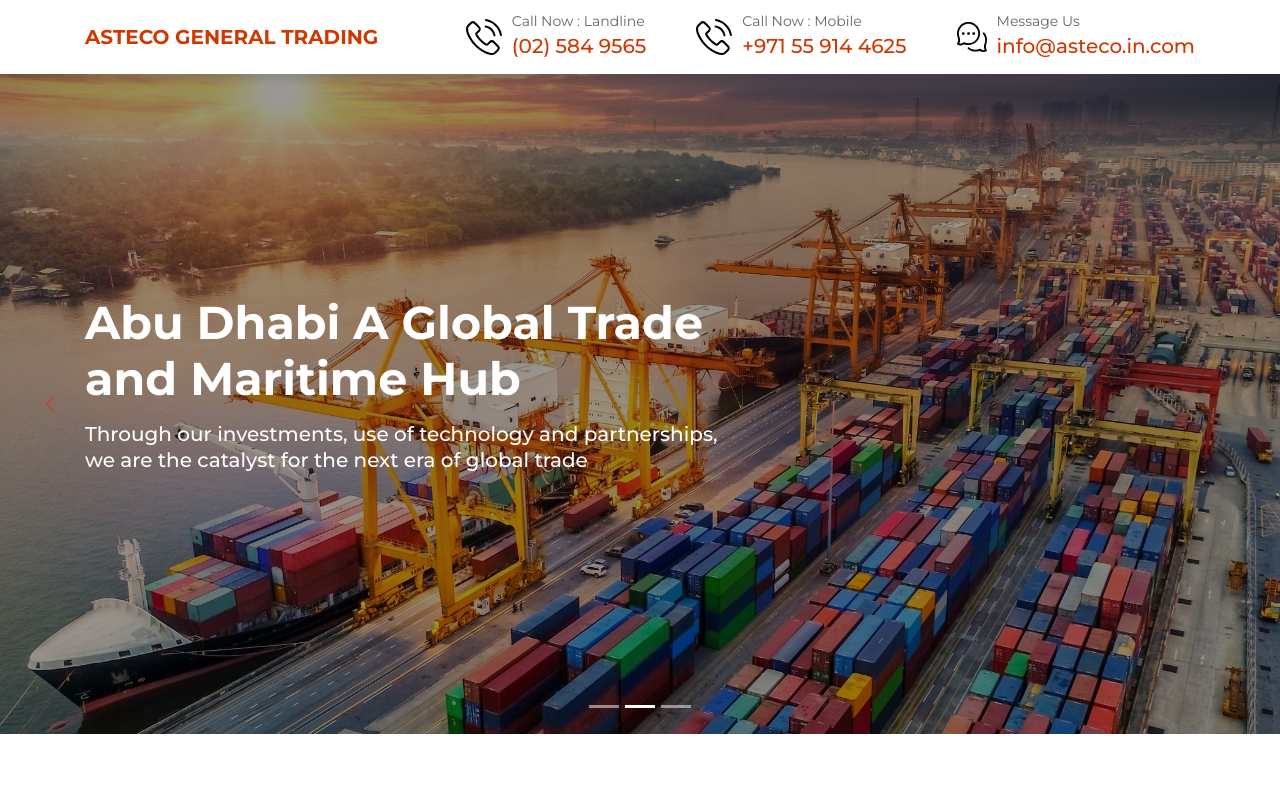
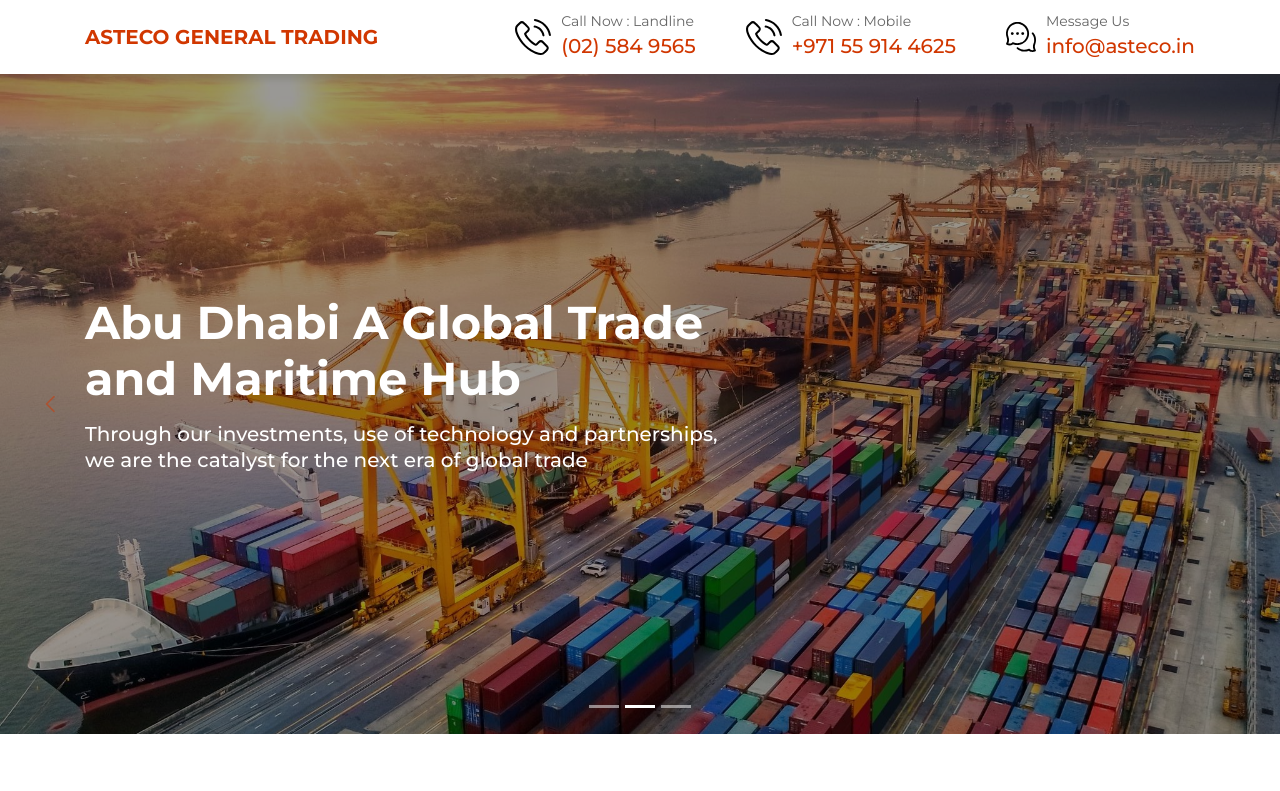
Before and after one commit to rizwangithub/asteco, a plain HTML site: page index.html in a window 1280 px wide. Shown: the top 791 px of the page. Drawn offline with nearby package versions, Linux system fonts and the light colour scheme; some icons are missing.

Commit message:
Update index.html

```diff
--- a/index.html
+++ b/index.html
@@ -89,7 +89,7 @@
                     </path>
                   </svg></div>
                 <div class="number"><span>Message Us</span>
-                  <h5><a href="mailto:info@omegatrips.in.com">info@asteco.in.com</a></h5>
+                  <h5><a href="mailto:info@omegatrips.in.com">info@asteco.in</a></h5>
                 </div>
               </div>
             </li>
```
